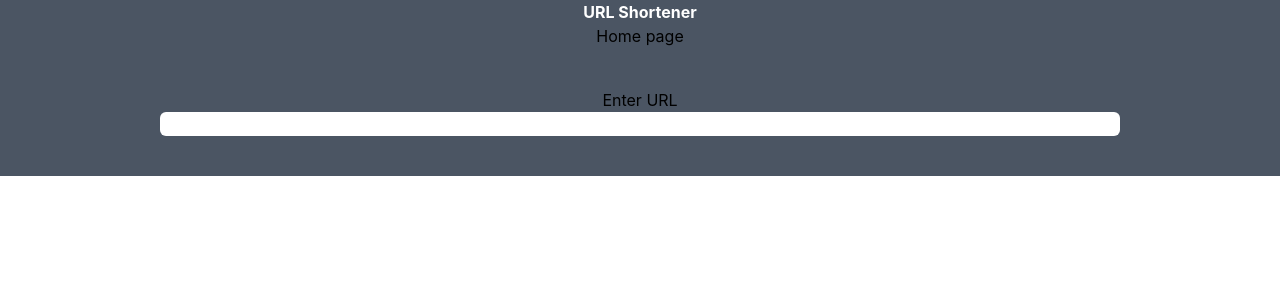
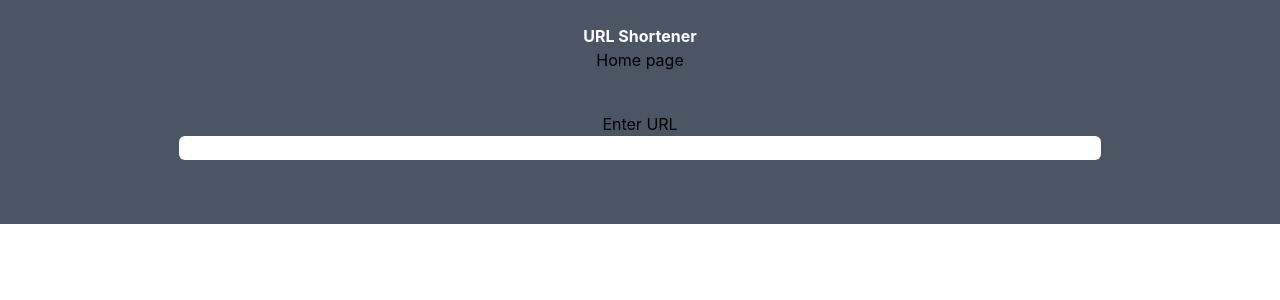
Before and after one commit to Daniel-N98/url-shortener-fe, a React (Create React App) app: page / in a window 1280 px wide. Shown: the top 300 px of the page. Built offline with nearby package versions, Linux system fonts and the light colour scheme.

Commit message:
Added padding to root

```diff
--- a/src/App.js
+++ b/src/App.js
@@ -3,7 +3,7 @@ import HomePage from "./pages/HomePage";
 
 function App() {
   return (
-    <div className="App bg-gray-600">
+    <div className="App bg-gray-600 p-6">
       <h1 className="text-white font-bold">URL Shortener</h1>
       <HomePage />
     </div>
```
